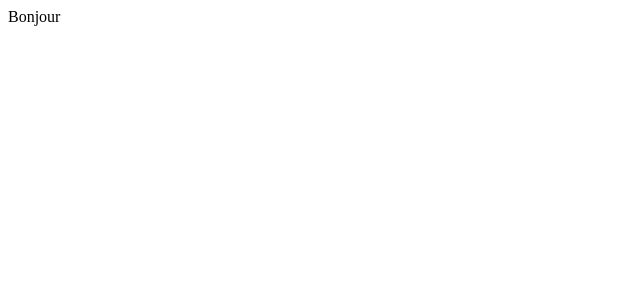
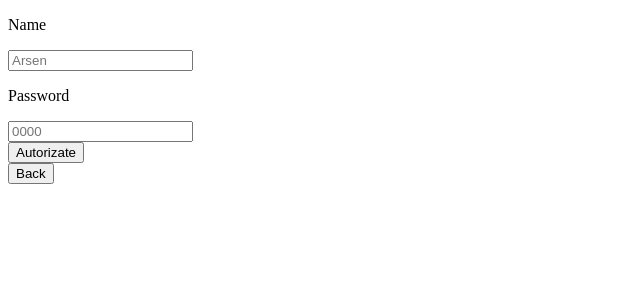
Before and after one commit to ArvAAnd/experts_site_ts, a React (Create React App) app: page /registration in a window 1280 px wide. Shown: the top 300 px of the page, without its empty margins (0-640 px from the left). Built offline with nearby package versions, Linux system fonts and the light colour scheme.

Commit message:
added cookie (without delete)

```diff
--- a/src/autorithate/registrationPage.tsx
+++ b/src/autorithate/registrationPage.tsx
@@ -7,6 +7,7 @@ import {useUserStore} from "../store/userStore"
 import { routes } from "../Routers"
 import { Connect } from "../connect/Connect"
 import { useThemesUpdateStore } from "../store/themeUpdateStore"
+import { useTokenStore } from "../store/tokenStore"
 
 export const useRegistration = () => {
   const {
@@ -14,11 +15,30 @@ export const useRegistration = () => {
     handleSubmit,
     reset
   }= useForm<UserT>()
-
+  const {token, setToken} = useTokenStore()
   const {themesUpdate, setThemesUpdate} = useThemesUpdateStore();
 
   const {user, signIn} = useUserStore()
   const navigate = useNavigate()
+
+  const setCookie = (name: string, val: string) => {
+    const date = new Date();
+    const value = val;
+
+    // Set it expire in 7 days
+    date.setTime(date.getTime() + (7 * 24 * 60 * 60 * 1000));
+
+    // Set it
+    document.cookie = name+"="+value+"; expires="+date.toUTCString()+"; path=/";
+}
+function getCookie(name: string) {
+  const value = "; " + document.cookie;
+  const parts = value.split("; " + name + "=");
+
+  if (parts.length == 2) {
+      return parts.pop()?.split(";").shift();
+  }
+}
 
   const goBack = () => {
     navigate(routes.home)
@@ -29,8 +49,11 @@ export const useRegistration = () => {
       const response = await Connect.axiosAddUser({...data})
 
       if(response.data.massage != "Nevdalo") {
-        console.log(response.data)
-        signIn({...response.data})
+        //console.log(response.data)
+        signIn({...response.data.data})
+        setToken(response.data.tocken)
+        setCookie(JSON.stringify(response.data.tocken), JSON.stringify(response.data.data))
+        console.log(getCookie(JSON.stringify(response.data.tocken)))
         //console.log(response.data)
         navigate(routes.pick_theme)
       }
--- a/src/custom-hook/useThemesShow.tsx
+++ b/src/custom-hook/useThemesShow.tsx
@@ -47,6 +47,8 @@ export const useThemesShow = () => {
         const defaltInteres = user?.interests?.map((interested) => interested.id).flat()
         if(defaltInteres) setThemeInterested(defaltInteres)
     }, [])
+
+
     const defaultForExpert = () => {
         if(changedMode===true){
             const defalt = user?.experts?.map((expert) => expert.id).flat()
@@ -80,6 +82,7 @@ export const useThemesShow = () => {
                 themesIdInterested: themeInterested
             }
         )
+        console.log({...user, experts:response.data.experts, interests:response.data.interesteds})
         if(user!==null) signIn({...user, experts:response.data.experts, interests:response.data.interesteds})
         //console.log(response.data)
         reset()
--- a/src/home/ShowCurrenUser.tsx
+++ b/src/home/ShowCurrenUser.tsx
@@ -4,14 +4,27 @@ import { Link } from "react-router-dom";
 import { routes } from "../Routers";
 import { useThemesUpdateStore } from "../store/themeUpdateStore";
 import { useChangedModeStore } from "../store/changedMode";
+import { useTokenStore } from "../store/tokenStore";
 
 export const ShowCurrenUser = () => {
     const {user, signIn, signOut, users} = useUsersShow();
     const {themesUpdate} = useThemesUpdateStore();
     const {changedMode, setChangedMode} = useChangedModeStore();
+    const {token} = useTokenStore();
+    const deleteCookie = (name: string) => {
+        const date = new Date();
+
+        // Set it expire in -1 days
+        date.setTime(date.getTime() + (-1 * 24 * 60 * 60 * 1000));
+
+        // Set it
+        document.cookie = name+"=; expires="+date.toUTCString()+"; path=/";
+    }
 
     const Logout = ()=> {
         signOut();
+        console.log(token)
+        deleteCookie("user")
         setChangedMode(false)
         }
 
@@ -22,15 +35,16 @@ export const ShowCurrenUser = () => {
                 Welcome, {user.name}!
                 </h1>
                 <div className="user-expert">Experts:
-                    {user.experts?.length != undefined ? user.experts?.map((expert) => {
+                    {user.experts?.length != 0 ? user.experts?.map((expert) => {
                         return <p key={expert.name} className="users-element-line">{expert.name}</p>
                     })
                 : <p>U are not expert in any theme </p>}
                 </div>
                 <div className="user-expert">Interested:
-                    {user.interests?.length != undefined && <p></p> && user.interests?.map((interested) => {
+                    {user.interests?.length != 0 ? <p></p> && user.interests?.map((interested) => {
                         return <p key={interested.name} className="users-element-line">{interested.name}</p>
-                    })}
+                    })
+                : <p>U are not interested in any theme </p>}
                 </div>
                 <Link to={routes.pick_theme} onClick={() => setChangedMode(true)}>To pick theme</Link>
                 <button onClick={Logout}>Logout</button>
--- a/src/index.tsx
+++ b/src/index.tsx
@@ -9,9 +9,9 @@ const root = ReactDOM.createRoot(
 );
 root.render(
   //<React.StrictMode>
-    // <BrowserRouter>
-    //   <App />
-    // </BrowserRouter>
-    <Bonjour/>
+     <BrowserRouter>
+       <App />
+    </BrowserRouter>
+    //<Bonjour/>
   //</React.StrictMode>
 );
--- /dev/null
+++ b/src/store/tokenStore.ts
@@ -0,0 +1,14 @@
+import {create} from "zustand";
+
+type State = {
+    token: string
+}
+
+type Actions = {
+    setToken: (token:string) => void
+}
+
+export const useTokenStore = create<State & Actions>((set) => ({
+    token: "",
+    setToken: (token:string) => set((state) => ({...state,token}))
+}))
```
Also changed, not shown: src/home/ThemesShow.tsx (line endings or trailing spaces).
